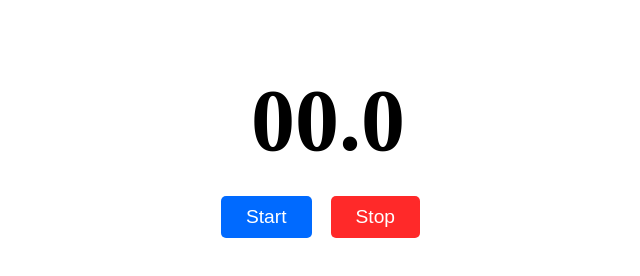
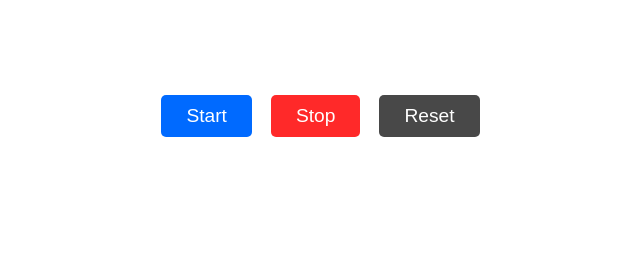
Before and after one commit to Abheekrishna/timer, a plain HTML site: page index.html in a window 1280 px wide. Shown: the whole page, without its empty margins (312-952 px from the left). Drawn offline with Linux system fonts and the light colour scheme.

Commit message:
Added reset btn

```diff
--- a/app.js
+++ b/app.js
@@ -0,0 +1,4 @@
+const timeText = document.getElementById('time');
+const startBtn = document.getElementById('start');
+const stopBtn = document.getElementById('stop');
+const resetBtn = document.getElementById('reset');
--- a/index.html
+++ b/index.html
@@ -8,10 +8,11 @@
 </head>
 <body>
     <div class="container">
-        <h1 class="time" id="time">00.0</h1>
+        <h1 class="time" id="time"></h1>
         <div class="btns">
         <button class="start" id="start">Start</button>
         <button class="stop" id="stop">Stop</button>
+        <button class="reset" id="reset">Reset</button>
     </div>
     </div>
 
--- a/style.css
+++ b/style.css
@@ -17,7 +17,7 @@
 .btns {
     margin-top: 25px;
 }
-.start, .stop {
+.start, .stop, .reset {
     padding: 10px 25px;
     border: none;
     border-radius: 5px;
@@ -33,9 +33,15 @@
 .stop:hover {
     box-shadow: 0 0px 15px rgb(255, 41, 41);
 }
+.reset:hover {
+    box-shadow: 0 0px 15px rgb(72, 72, 72);
+}
 .start {
     background-color: rgb(0, 106, 255);
 }
 .stop {
     background-color: rgb(255, 41, 41);
 }
+.reset {
+    background-color: rgb(72, 72, 72);
+}
```
